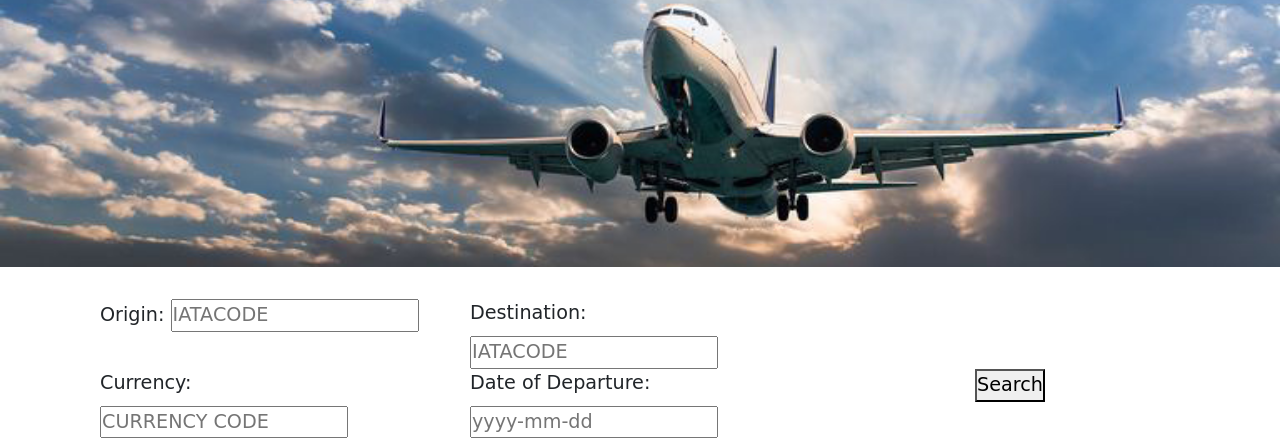
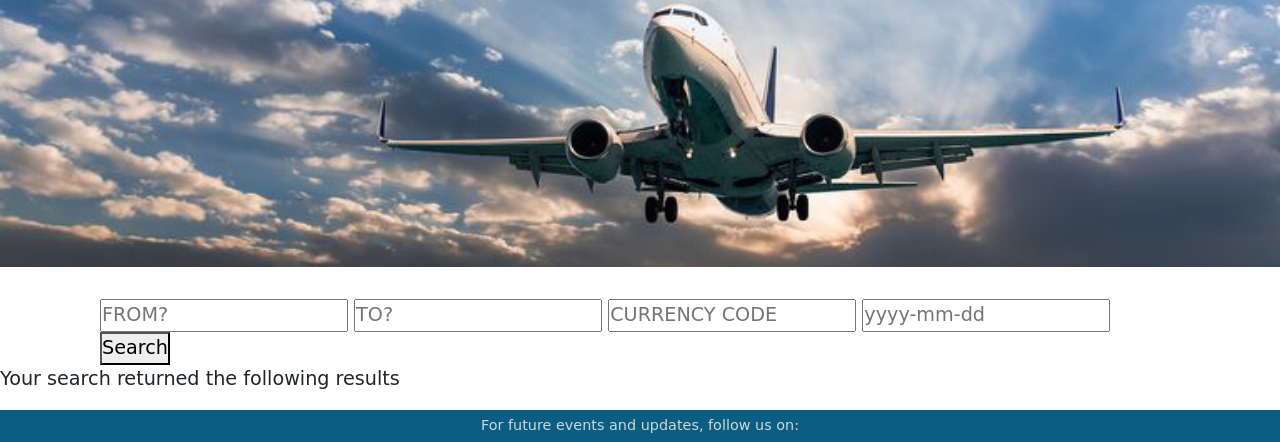
Before and after one commit to Code-Institute-Submissions/johnnyferns14-javascript-milestone-project-2, a plain HTML site: page trips.html in a window 1280 px wide. Shown: the part 74-516 px from the top of the page. Drawn offline with nearby package versions, Linux system fonts and the light colour scheme; a web font is replaced by a local one.

Commit message:
Input area in trips.html restructured

```diff
--- a/trips.html
+++ b/trips.html
@@ -57,34 +57,16 @@
         </div>
 
         <div class="search-area">
-            <div class="input-area">
-                <div class="container">
+            <div class="container input-area">
                     <div class="row row-format">
-                        <div class="col-md-4">
-                            <label id="origin1">Origin: </label>
-                            <input type="text" name="origin" id="origin" placeholder="IATACODE">
-                        </div>
-                        <div class="col-md-4">
-                            <label id="destination1">Destination: </label>
-                            <input type="text" name="destination" id="destination" placeholder="IATACODE">
-                        </div>
-                    </div>
-                    <div class="row row-format">
-                        <div class="col-md-4">
-                            <label id="currency1">Currency: </label>
+                        <div class="col-md-12">
+                            <input type="text" name="origin" id="origin" placeholder="From?">
+                            <input type="text" name="destination" id="destination" placeholder="To?">
                             <input type="text" name="currency" id="currency" placeholder="currency code">
-                        </div>
-                        <div class="col-md-4">
-                            <label id="date-dep1">Date of Departure: </label>
                             <input type="text" name="date-dep" id="date-dep" placeholder="yyyy-mm-dd">
-                        </div>
-                         <div class="col-md-4 confirm-btn">
                             <button id="confirm">Search</button>
                         </div>
                     </div>
-
-                </div>
-
 
             </div>
 
```
